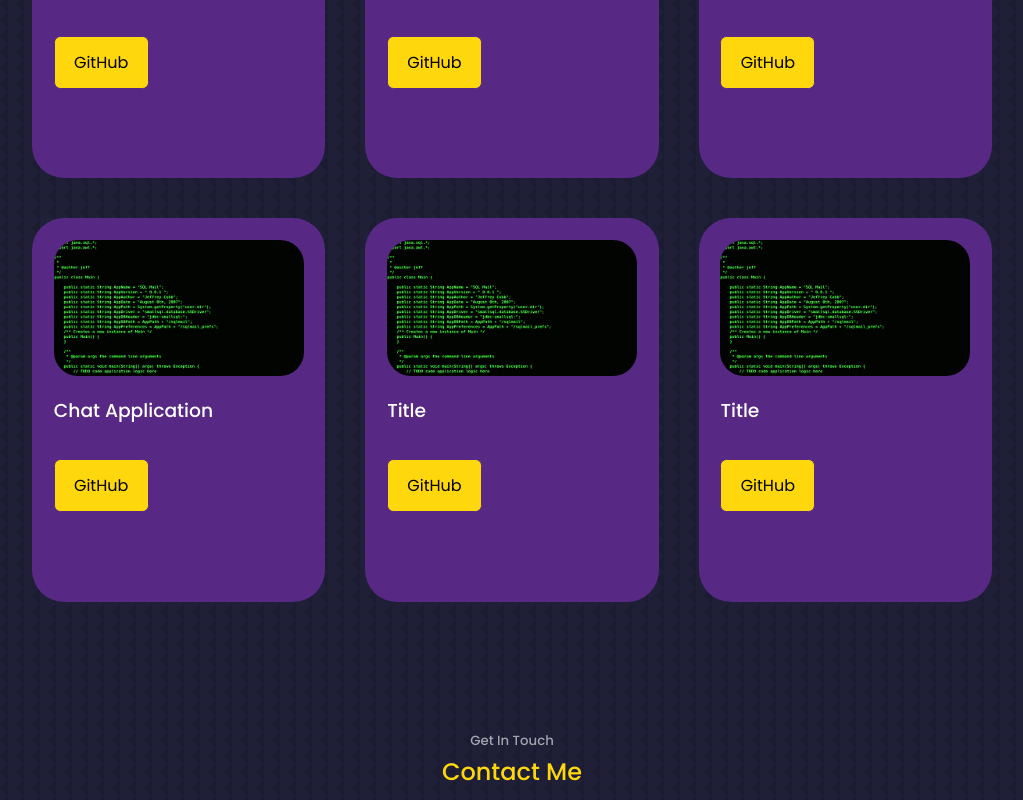
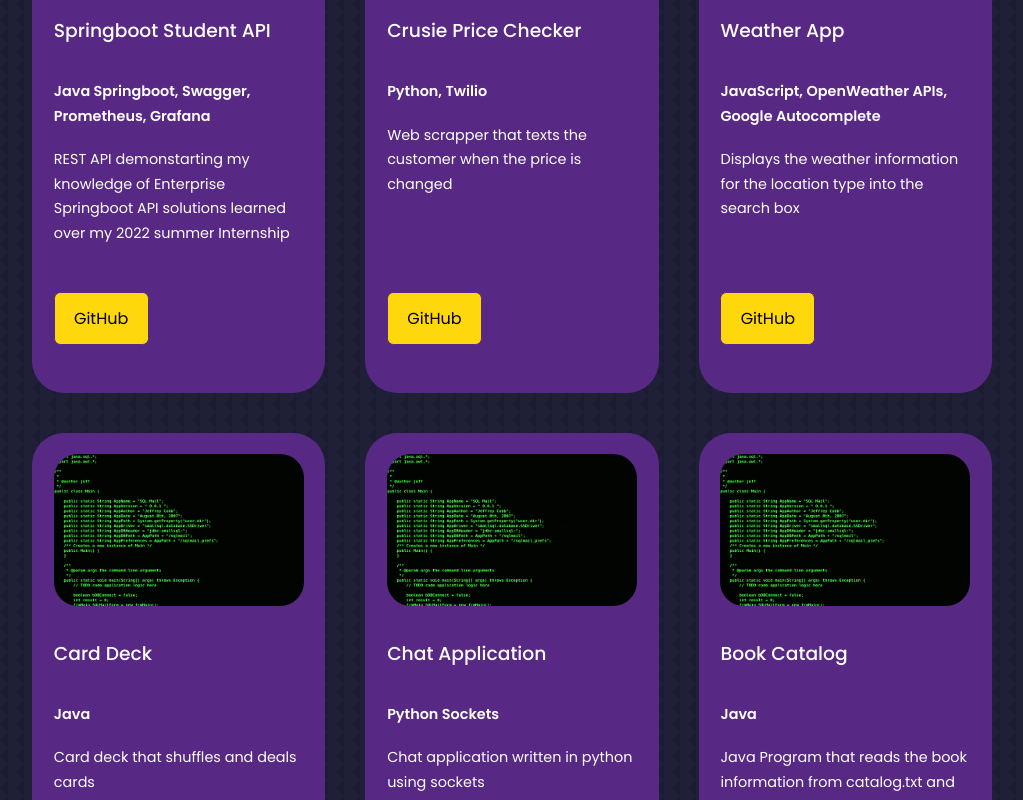
Before and after one commit to Owen-Senowitz/React-Portfolio-Website, a React (Create React App) app: page / in a window 1280 px wide. Shown: the part 2340-3140 px from the top of the page, without its empty margins (128-1151 px from the left). Built offline with nearby package versions, Linux system fonts and the light colour scheme.

Commit message:
portfolio finished

```diff
--- a/src/components/contact/contact.css
+++ b/src/components/contact/contact.css
@@ -76,7 +76,7 @@ textarea {
 @media screen and (max-width: 600px){
 
     .contact__section {
-        transform: translateY(120rem);
+        transform: translateY(125rem);
     }
 
     .container.contact__container {
--- a/src/components/portfolio/Portfolio.jsx
+++ b/src/components/portfolio/Portfolio.jsx
@@ -9,45 +9,58 @@ const Portfolio = () => {
   const soloProjects = [
     {
       id: 1,
+      title: 'Springboot Student API',
+      img: Console,
+      technologies: 'Java Springboot, Swagger, Prometheus, Grafana',
+      description: 'REST API demonstarting my knowledge of Enterprise Springboot API solutions learned over my 2022 summer Internship',
+      link: '',
+      github: 'https://github.com/Owen-Senowitz/Springboot-Student-API',
+    },
+    {
+      id: 2,
       title: 'Crusie Price Checker',
       img: Console,
+      technologies: 'Python, Twilio',
+      description: 'Web scrapper that texts the customer when the price is changed',
       link: '',
       github: 'https://github.com/Owen-Senowitz/Crusie-Price-Checker',
     },
     {
-      id: 2,
+      id: 3,
       title: 'Weather App',
       img: WeatherApp,
+      technologies: 'JavaScript, OpenWeather APIs, Google Autocomplete',
+      description: 'Displays the weather information for the location type into the search box',
       link: '',
       github: 'https://github.com/Owen-Senowitz/Weather-App',
     },
     {
-      id: 3,
+      id: 4,
       title: 'Card Deck',
       img: Console,
+      technologies: 'Java',
+      description: 'Card deck that shuffles and deals cards',
       link: '',
       github: 'https://github.com/Owen-Senowitz/Card-Deck',
     },
     {
-      id: 4,
+      id: 5,
       title: 'Chat Application',
       img: Console,
+      technologies: 'Python Sockets',
+      description: 'Chat application written in python using sockets',
       link: '',
       github: 'https://github.com/Owen-Senowitz/Chat-Application',
     },
-    {
-      id: 5,
-      title: 'Title',
-      img: Console,
-      link: '',
-      github: 'https://github.com/Owen-Senowitz',
-    },
+
     {
       id: 6,
-      title: 'Title',
+      title: 'Book Catalog',
       img: Console,
+      technologies: 'Java',
+      description: 'Java Program that reads the book information from catalog.txt and acts as a book catalog interface',
       link: '',
-      github: 'https://github.com/Owen-Senowitz',
+      github: 'https://github.com/Owen-Senowitz/Book-Catalog',
     },
   ];
 
@@ -63,16 +76,36 @@ const Portfolio = () => {
             <div className="portfolio__item-image">
               <img src={pro.img} alt={pro.title} />
             </div>
+            <div className="portfolio__item-content">
               <h3>{pro.title}</h3>
+              <p><b>{pro.technologies}</b></p>
+              <p>{pro.description}</p>
+            </div>
             <div className="portfolio__item-cta">
-            <a href={pro.github} className="btn btn-primary">GitHub</a>
-            {/*<a href={pro.link} className="btn btn-primary">Live Demo</a>*/}
+              <a
+                href={pro.github}
+                target="_blank"
+                className="btn btn-primary"
+                rel="noreferrer"
+              >
+                GitHub
+              </a>
+              {/*
+              <a
+                href={pro.link}
+                target="_blank"
+                className="btn btn-primary"
+                rel="noreferrer"
+              >
+                Live Demo
+              </a>
+              */}
             </div>
           </article>
         ))}
       </div>
     </section>
-  )
-}
+  );
+};
 
 export default Portfolio
--- a/src/components/portfolio/portfolio.css
+++ b/src/components/portfolio/portfolio.css
@@ -20,17 +20,26 @@
 .portfolio__item-image {
     border-radius: 1.5rem;
     overflow: hidden;
-    height: 40%;
+    height: 30%;
 }
 
 .portfolio__item h3 {
-    margin: 1.2rem 0 2rem;
+    margin: 2rem 0;
+}
+
+.portfolio__item p {
+    margin: 0 0 1.2rem 0;
+    font-size: 0.9rem;
 }
 
 .portfolio__item-cta {
     display: flex;
     gap: 1rem;
-    margin-bottom: 1rem;
+    margin-bottom: 2rem;
+}
+
+.portfolio__item-content {
+    height: 50%;
 }
 
 @media screen and (max-width: 1024px){
```
Lines whose indentation alone changed are shown as unchanged.
